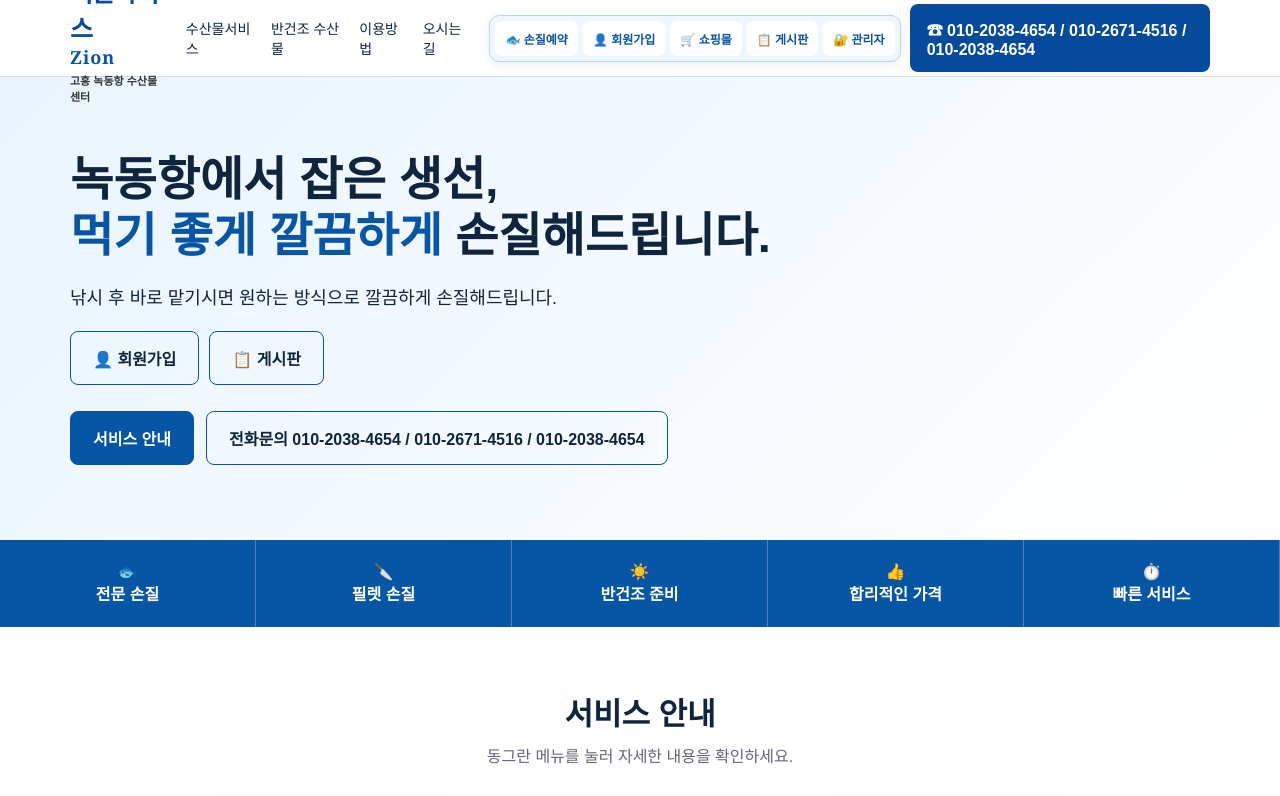
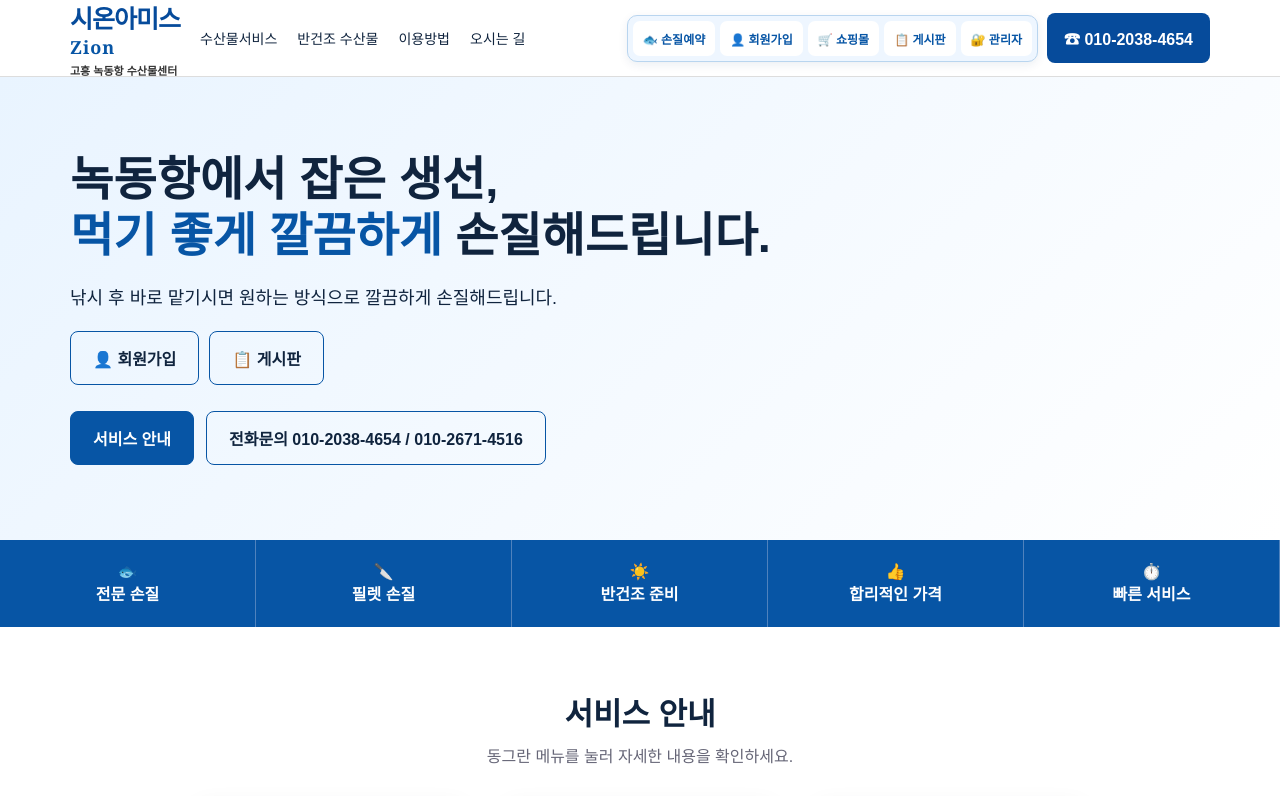
Before and after one commit to dkss4516/nokdong-seafood, a plain HTML site: page index.html in a window 1280 px wide. Shown: the top 796 px of the page. Drawn offline with Linux system fonts and the light colour scheme.

Commit message:
Update index.html

```diff
--- a/index.html
+++ b/index.html
@@ -3,7 +3,7 @@
 <head>
 <meta charset="utf-8">
 <meta name="viewport" content="width=device-width,initial-scale=1">
-<title>시온 Zion 아미스 | 시온 Zion 아미스 · 고흥 녹동항 수산물센터</title>
+<title>시온 Zion 아미스 · 고흥 녹동항 수산물센터</title>
 <style>
 .menu-wrap{display:grid;grid-template-columns:repeat(3,1fr);gap:28px;max-width:900px;margin:0 auto}
 .menu-item{border:1px solid #d9e2ec;border-radius:22px;background:#fff;overflow:hidden;box-shadow:0 8px 24px rgba(0,40,80,.08)}
@@ -109,7 +109,7 @@ footer{background:#031b35;color:#b9c8d8;text-align:center;padding:22px;font-size
     <a href="#board">📋 게시판</a>
     <a href="javascript:void(0)" onclick="adminLogin()">🔐 관리자</a>
   </div>
-  <a class="call" href="tel:01026714516">☎ 010-2038-4654 / 010-2671-4516 / 010-2038-4654</a>
+  <a class="call" href="tel:01026714516">☎ 010-2038-4654 </a>
 </div>
 </div></header>
 
@@ -117,7 +117,7 @@ footer{background:#031b35;color:#b9c8d8;text-align:center;padding:22px;font-size
 <h1>녹동항에서 잡은 생선,<br><span>먹기 좋게 깔끔하게</span> 손질해드립니다.</h1>
 <p>낚시 후 바로 맡기시면 원하는 방식으로 깔끔하게 손질해드립니다.</p>
 <div style="margin-top:18px;display:flex;gap:10px;flex-wrap:wrap;"><a class="btn" href="#signup">👤 회원가입</a><a class="btn" href="#board">📋 게시판</a></div>
-<div class="buttons"><a class="btn primary" href="#service">서비스 안내</a><a class="btn" href="tel:01026714516">전화문의 010-2038-4654 / 010-2671-4516 / 010-2038-4654</a></div>
+<div class="buttons"><a class="btn primary" href="#service">서비스 안내</a><a class="btn" href="tel:01026714516">전화문의 010-2038-4654 / 010-2671-4516 </a></div>
 </div></section>
 
 <div class="features">
```
